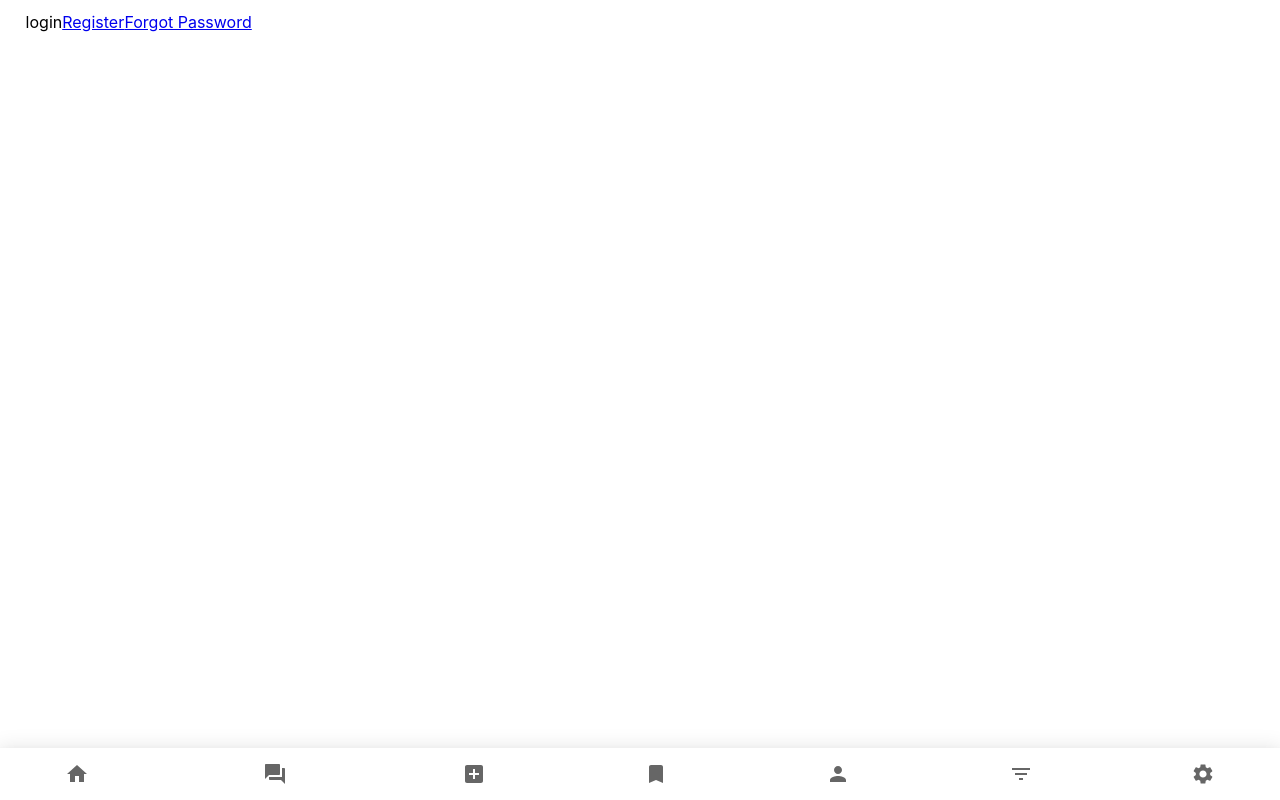
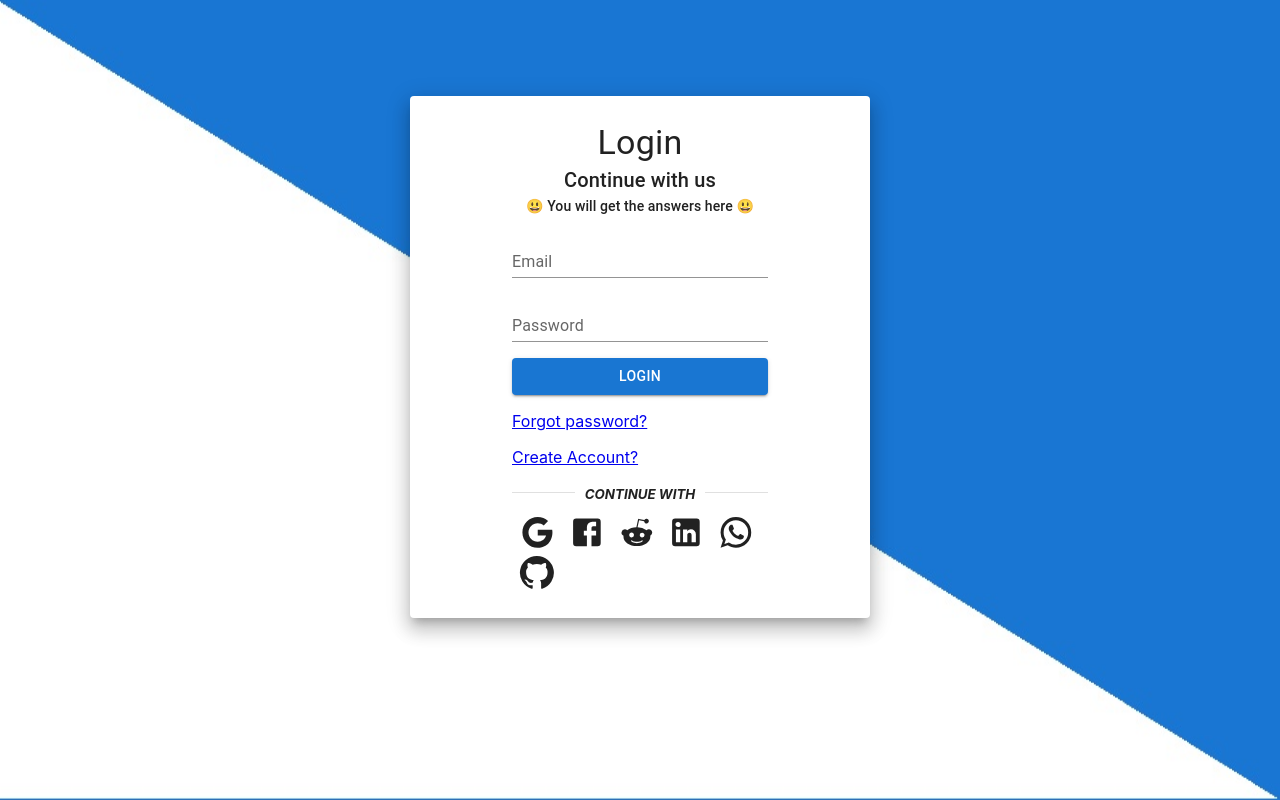
Before and after one commit to sen-sourabh/ilqna-frontend, a React (Create React App) app: page / in a window 1280 px wide. Built offline with nearby package versions, Linux system fonts and the light colour scheme.

Commit message:
login_Page_30-07-2022
Login Page UI.

```diff
--- a/package.json
+++ b/package.json
@@ -5,8 +5,10 @@
   "dependencies": {
     "@emotion/react": "^11.9.3",
     "@emotion/styled": "^11.9.3",
+    "@fontsource/roboto": "^4.5.7",
     "@mui/icons-material": "^5.8.4",
-    "@mui/material": "^5.9.0",
+    "@mui/lab": "^5.0.0-alpha.92",
+    "@mui/material": "^5.9.2",
     "@testing-library/jest-dom": "^5.16.4",
     "@testing-library/react": "^13.3.0",
     "@testing-library/user-event": "^13.5.0",
--- a/src/App.js
+++ b/src/App.js
@@ -1,4 +1,4 @@
-import * as React from 'react';
+import React, {useState} from 'react';
 //Routers
 import {
   BrowserRouter as Router,
@@ -18,6 +18,7 @@ import QuestionAnswerIcon from '@mui/icons-material/QuestionAnswer';
 import BookmarkIcon from '@mui/icons-material/Bookmark';
 import FilterListIcon from '@mui/icons-material/FilterList';
 import SettingsIcon from '@mui/icons-material/Settings';
+import NotificationsIcon from '@mui/icons-material/Notifications';
 
 //SCSS
 import './App.scss';
@@ -35,6 +36,7 @@ import UserBookmarks from './components/main/UserBookmarks/userBookmarks';
 import User from './components/main/User/user';
 
 function App() {
+  const [isLogin, setIsLogin] = useState(false);
   return (
     <div className="App">
       <Router>
@@ -52,13 +54,12 @@ function App() {
             <Route exact path="/user" element={<User />}></Route>
           </Routes>
         </div>
+        {
+          isLogin &&
           <div className='footer'>
             <Paper sx={{ position: 'fixed',bottom: '-4px',left: 0,right: 0 }} elevation={12}>
                 <BottomNavigation
                   className='h-scroller'
-
-                // value={value}
-                // onChange={handleChange}
                 >
                   <Tooltip title="Home" placement="top" arrow>
                     <Link className='nav-link' to="/home">
@@ -120,6 +121,16 @@ function App() {
                       />
                     </Link>
                   </Tooltip>
+                  <Tooltip title="Notification" placement='top' arrow>
+                    <Link className='nav-link' to="/user">
+                      <BottomNavigationAction
+                        label="Notification"
+                        className="footer-icon"
+                        //value="notification"
+                        icon={<NotificationsIcon />}
+                      />
+                    </Link>
+                  </Tooltip>
                   <Tooltip title="Settings" placement="top" arrow>
                     <Link className='nav-link' to="/user">
                       <BottomNavigationAction
@@ -133,6 +144,7 @@ function App() {
                 </BottomNavigation>
             </Paper>
           </div>
+        }
       </Router>
     </div>
   );
--- a/src/components/Login/login.js
+++ b/src/components/Login/login.js
@@ -1,16 +1,97 @@
-import React from 'react'
+import React, { Fragment, useState } from 'react'
 //Routers
-import {
-  Link
-} from "react-router-dom";
+// import {
+//   Link
+// } from "react-router-dom";
 //SCSS
 import '../../sass/main.scss';
+import '../../sass/login.scss';
+//UI
+import { Chip, Divider, Paper, Stack, TextField, Tooltip, Typography } from '@mui/material';
+import LoadingButton from '@mui/lab/LoadingButton';
+// import LoginIcon from '@mui/icons-material/Login';
+import GoogleIcon from '@mui/icons-material/Google';
+import FacebookIcon from '@mui/icons-material/Facebook';
+import RedditIcon from '@mui/icons-material/Reddit';
+import GitHubIcon from '@mui/icons-material/GitHub';
+import LinkedInIcon from '@mui/icons-material/LinkedIn';
+import WhatsAppIcon from '@mui/icons-material/WhatsApp';
 
-export default function login() {
+//Component
+import LoginBg from '../backgrounds/loginBg';
+import { Link } from 'react-router-dom';
+
+export default function Login() {
+  const [loading, setLoading] = useState(false);
+  function handleClick() {
+    setLoading(true);
+  }
+
   return (
-    <div className='ilqna-main'>login
-      <Link to="/register">Register</Link>
-      <Link to="/forgot-password">Forgot Password</Link>
-    </div>
+    <Fragment>
+      <LoginBg />
+      <Paper
+         className='login-window'
+         elevation={12}
+      >
+        <Typography variant='h4' align='center'>Login</Typography>
+        <Typography variant='h6' align='center'>Continue with us</Typography>
+        <Typography variant='subtitle2' align='center'>😃 You will get the answers here 😃</Typography>
+        <Stack
+          className='stack-style'
+          spacing={{ xs: 2, md: 2 }}
+        >
+            <TextField
+              id="standard-basic"
+              label="Email"
+              variant="standard"
+              placeholder="example@example.com"
+            />
+            <TextField
+              id="standard-basic"
+              label="Password"
+              variant="standard"
+            />
+            <Tooltip title="Continue with us" placement="left" arrow>
+              <LoadingButton
+                margin="normal"
+                onClick={handleClick}
+                // endIcon={<LoginIcon />}
+                loading={loading}
+                loadingPosition="end"
+                variant="contained"
+              >
+                LOGIN
+              </LoadingButton>
+            </Tooltip>
+            <Link to="/register" >Forgot password?</Link>
+            <Link to="/register" >Create Account?</Link>
+            <Divider><small><b><i>CONTINUE WITH</i></b></small></Divider>
+        </Stack>
+        <div className="login-icon-palette">
+          <Tooltip title="Google" placement="bottom" arrow>
+            <GoogleIcon className="login-icon google" />
+          </Tooltip>
+          <Tooltip title="Facebook" placement="bottom" arrow>
+            <FacebookIcon className="login-icon facebook" />
+          </Tooltip>
+          <Tooltip title="Reddit" placement="bottom" arrow>
+            <RedditIcon className="login-icon reddit" />
+          </Tooltip>
+          <Tooltip title="LinkedIn" placement="bottom" arrow>
+            <LinkedInIcon className="login-icon linkedin" />
+          </Tooltip>
+          <Tooltip title="WhatsApp" placement="bottom" arrow>
+            <WhatsAppIcon className="login-icon whatsapp" />
+          </Tooltip>
+          <Tooltip title="GitHub" placement="bottom" arrow>
+            <GitHubIcon className="login-icon github" />
+          </Tooltip>
+        </div>
+      </Paper>
+          {/* <Link to="/register">Register</Link>
+          <Link to="/forgot-password">Forgot Password</Link> */}
+    </Fragment>
+
   )
 }
--- /dev/null
+++ b/src/components/backgrounds/loginBg.js
@@ -0,0 +1,19 @@
+import React, { Fragment } from 'react';
+// import BGImage from '../../images/login_bg_image.jpg';
+import BGImage from '../../images/login_screen1.jpg';
+
+export default function loginBg() {
+  return (
+    <Fragment>
+      <img
+        src={BGImage}
+        alt="login-bg"
+        style={{
+            width: '100%',
+            height: '100%',
+            position: 'absolute',
+        }}
+      />
+    </Fragment>
+  )
+}
--- a/src/sass/login.scss
+++ b/src/sass/login.scss
@@ -3,7 +3,85 @@
 
 .login {
     // margin-top: 6%;
-    margin-bottom: 4%;
-    cursor: default;
-    user-select: none;
+    // margin-bottom: 4%;
+    // cursor: default;
+    // user-select: none;
+
 }
+
+.login-window {
+    /* From https://css.glass */
+    // background: rgba(255, 255, 255, 0.27);
+    // border-radius: 16px;
+    // box-shadow: 0 4px 30px rgba(0, 0, 0, 0.1);
+    // backdrop-filter: blur(6.9px);
+    // -webkit-backdrop-filter: blur(6.9px);
+
+    width: 20%;
+    height: auto;
+	// box-shadow: 0 0 1rem 0 rgba(0, 0, 0, .2);
+	// border-radius: 20px;
+	// background-color: rgba(255, 255, 255, .15); //need to add
+
+	// backdrop-filter: blur(5px); //need to add
+
+    // background-color: white;
+    // border-radius: 30px;
+    padding-top: 2%;
+    padding-bottom: 2%;
+    padding-left: 8%;
+    padding-right: 8%;
+    // width: 70%;
+    // height: auto;
+    // opacity: 0.;
+    position: relative;
+    top: 12vh;
+    margin: auto;
+}
+
+.login-form {
+    display: flex;
+    align-items: center;
+    justify-content: center;
+    width: 100%;
+}
+
+.stack-style {
+    margin-top: 5%;
+}
+
+.login-icon-palette {
+    padding-top: 3%;
+}
+
+.login-icon {
+    padding-left: 6.5px;
+    padding-right: 6.5px;
+    position: relative;
+    cursor: pointer;
+    top: 3px;
+    font-size: 2.3rem !important;
+}
+
+// .login-icon:hover {
+//     color: #1976d2;
+// }
+
+.google:hover {
+    color: red;
+}
+.facebook:hover {
+    color: blue;
+}
+.reddit:hover {
+    color: orange;
+}
+.linkedin:hover {
+    color: blueviolet;
+}
+.whatsapp:hover {
+    color: greenyellow;
+}
+.github:hover {
+    color: black;
+}
--- a/src/sass/main.scss
+++ b/src/sass/main.scss
@@ -15,7 +15,7 @@ $medium: 900px;
 }
 
 .nav-link {
-    padding-inline: 4%;
+    padding-inline: 2%;
     @media screen and (max-width: $small) {
         padding-inline: 1%;
     }
```
Also changed, not shown: src/images/login_bg_image.jpg (added), src/images/login_screen1.jpg (added). Lines whose indentation alone changed are shown as unchanged.
